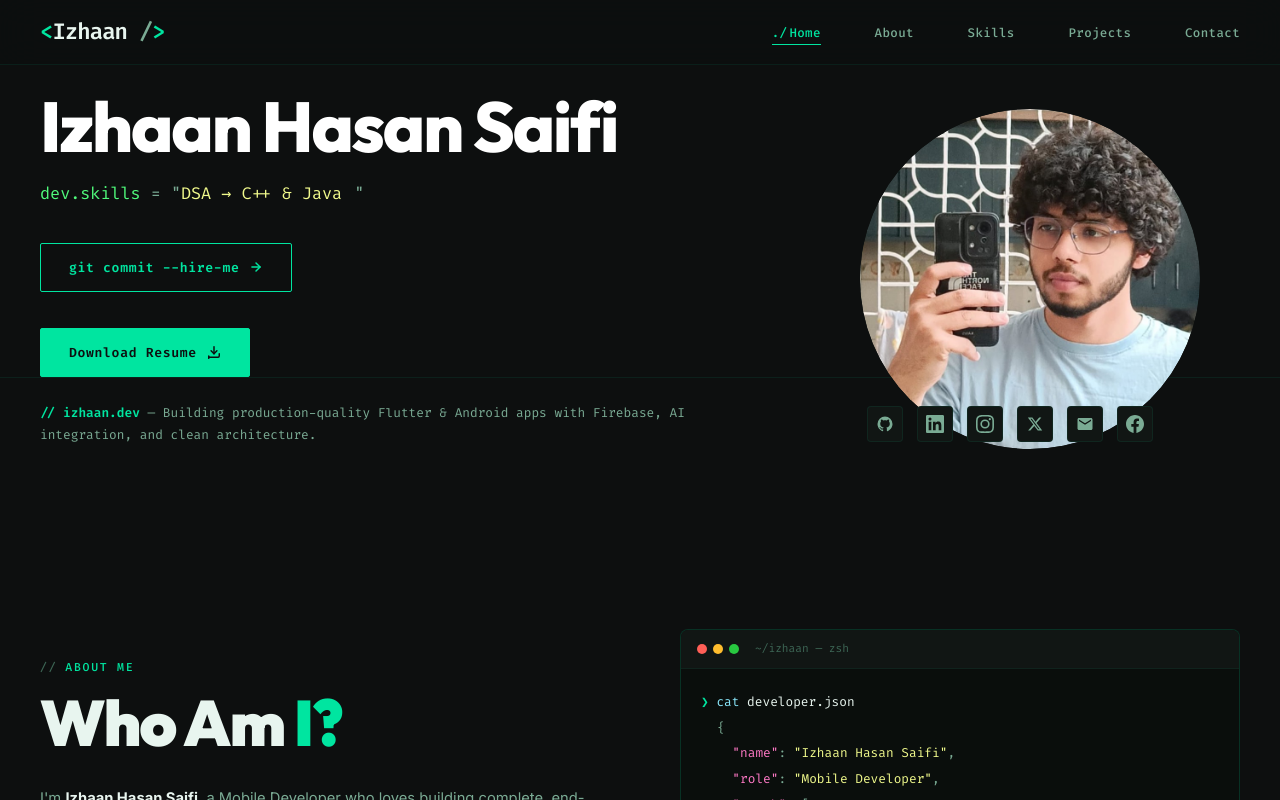
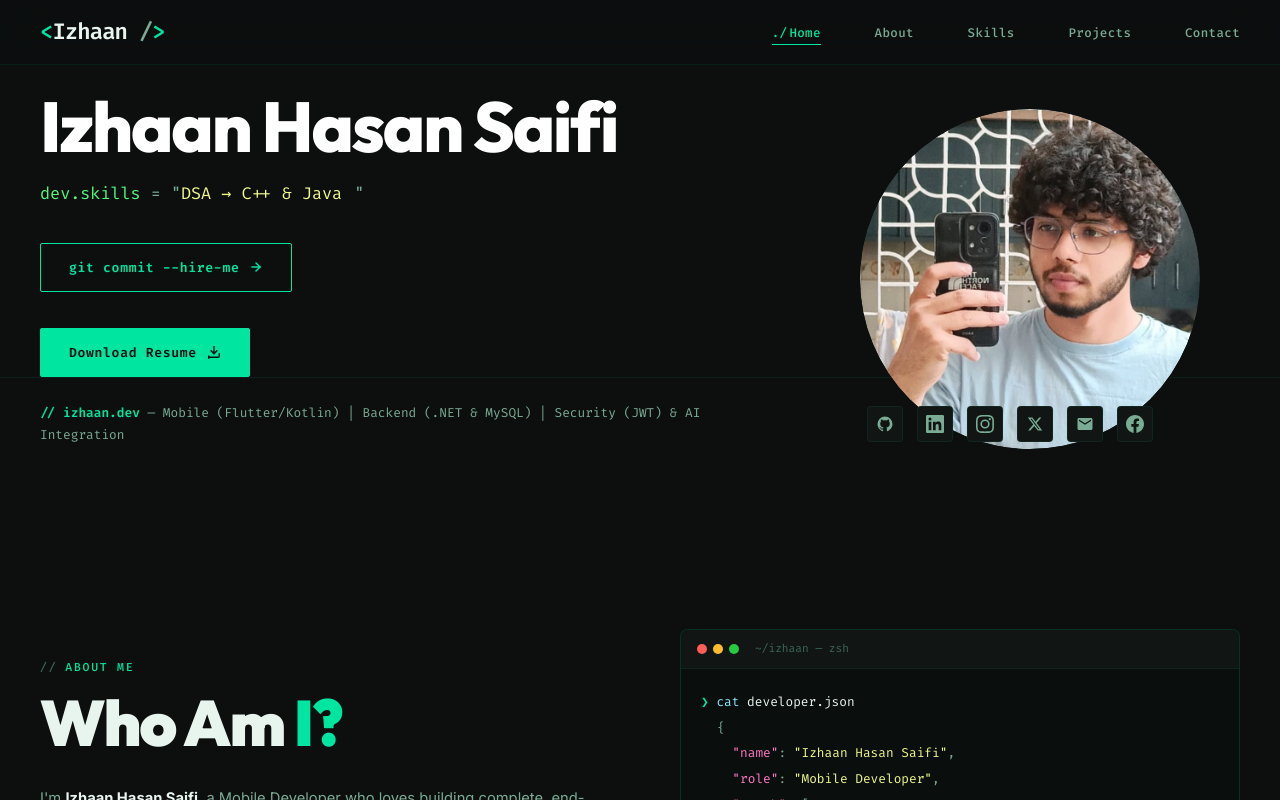
Before and after one commit to Izhaan21/Portfolio, a React (Vite) app: page / in a window 1280 px wide. Shown: the top 800 px of the page. Built offline with nearby package versions, Linux system fonts and the light colour scheme.

Commit message:
style: update tagline on hero bottom bar

```diff
--- a/src/sections/HeroSection.jsx
+++ b/src/sections/HeroSection.jsx
@@ -113,8 +113,7 @@ export default function HeroSection() {
         {/* Bottom bar */}
         <div className="hero-bottom-bar hero-bottom-bar-custom">
           <p className="hero-desc hero-desc-custom">
-            <strong>// izhaan.dev</strong> — Building production-quality Flutter &amp; Android
-            apps with Firebase, AI integration, and clean architecture.
+            <strong>// izhaan.dev</strong> — Mobile (Flutter/Kotlin) | Backend (.NET &amp; MySQL) | Security (JWT) &amp; AI Integration
           </p>
           <div className="hero-social-block">
             <a href="https://github.com/Izhaan21" target="_blank" rel="noopener noreferrer" className="hero-social-link" title="GitHub">
```
